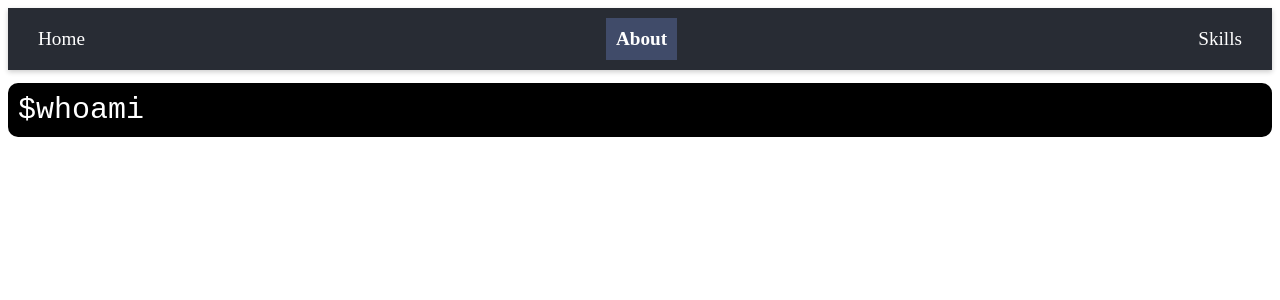
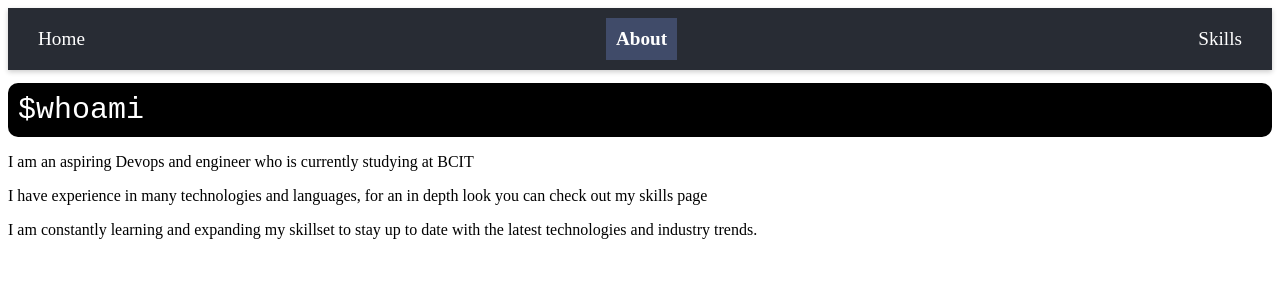
Before and after one commit to qleqs/Portfolio, a React (Create React App) app: page / in a window 1280 px wide. Both pictures are taken after a click on the element "About". Shown: the top 300 px of the page. Built offline with nearby package versions, Linux system fonts and the light colour scheme.

Commit message:
Please enter the commit message for your changes. Lines starting

```diff
--- a/src/pages/About.js
+++ b/src/pages/About.js
@@ -1,10 +1,19 @@
-import React from 'react';
+import React, { useState } from 'react';
 import Whoami from './whoami';
 
 function About() {
+  const [showText, setShowText] = useState(false);
+
   return (
     <div>
-      <Whoami />
+      <Whoami onFinish={() => setShowText(true)} />
+      {showText && (
+        <div>
+          <p>I am an aspiring Devops and engineer who is currently studying at BCIT</p>
+          <p>I have experience in many technologies and languages, for an in depth look you can check out my skills page</p>
+          <p>I am constantly learning and expanding my skillset to stay up to date with the latest technologies and industry trends.</p>
+        </div>
+      )}
     </div>
   );
 }
--- a/src/pages/Home.js
+++ b/src/pages/Home.js
@@ -12,7 +12,7 @@ function Home() {
         </p>
         <a
           className="App-link"
-          href="https://github.com/raqinshikder"
+          href="https://github.com/qleqs"
           target="_blank"
           rel="noopener noreferrer"
         >
--- a/src/pages/whoami.js
+++ b/src/pages/whoami.js
@@ -1,7 +1,7 @@
 import React, { useState } from "react";
 import "./TypingEffect.css";
 
-function TypingEffect() {
+function Whoami({ onFinish }) {
   const [text, setText] = useState("");
   const [index, setIndex] = useState(0);
 
@@ -12,6 +12,7 @@ function TypingEffect() {
         setIndex(index + 1);
       } else {
         clearInterval(interval);
+        onFinish && onFinish();
       }
     }, 200);
     return () => clearInterval(interval);
@@ -24,4 +25,4 @@ function TypingEffect() {
   );
 }
 
-export default TypingEffect;
+export default Whoami;
```
